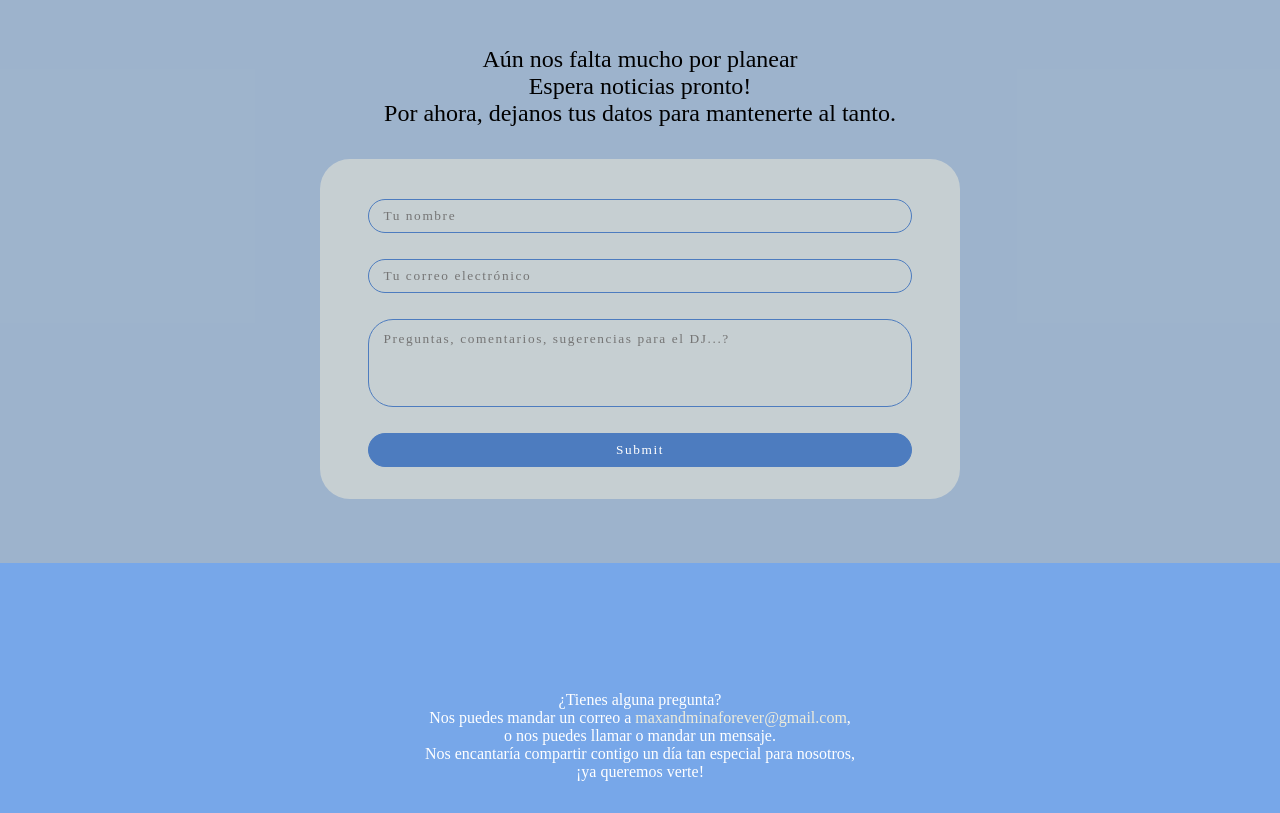
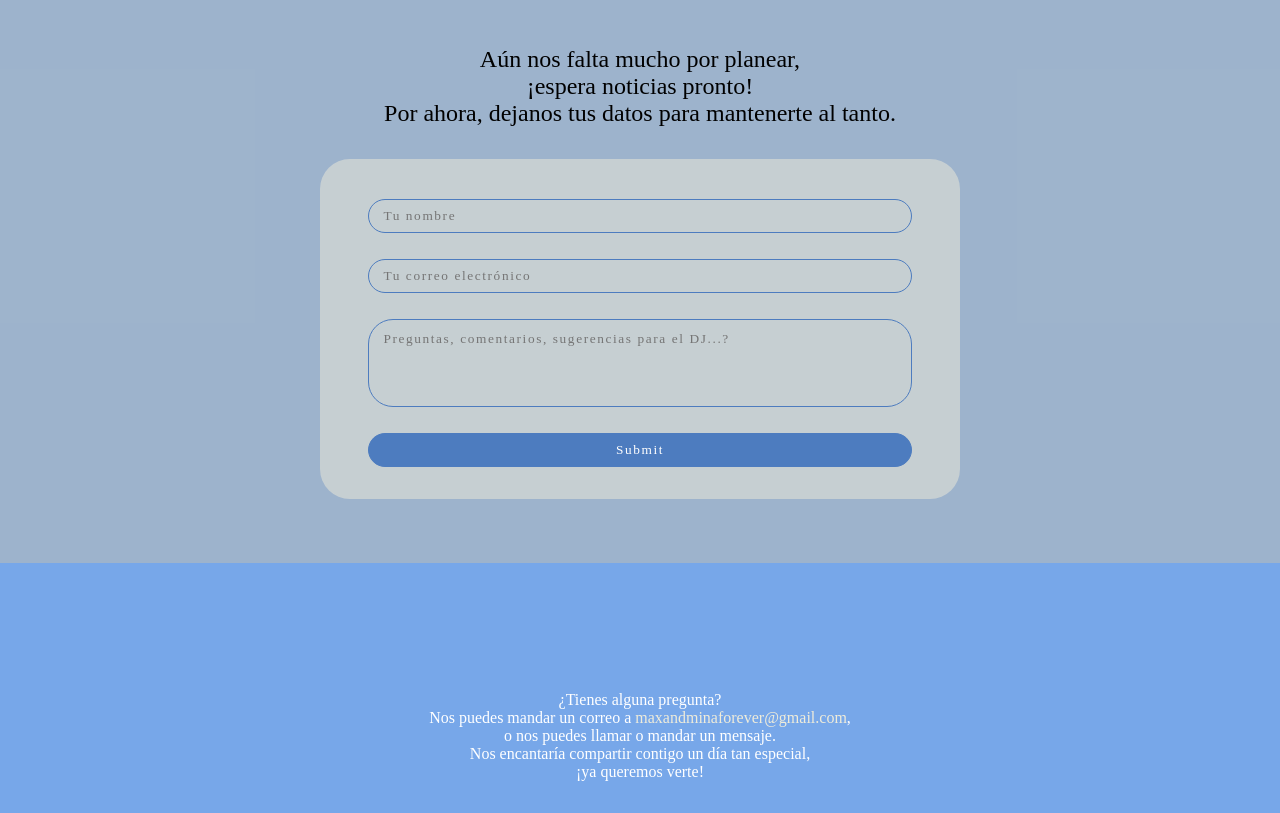
Before and after one commit to mm-wed/mm-wed, a plain HTML site: page index/es.html in a window 1280 px wide. Shown: the part 1202-2015 px from the top of the page. Drawn offline with Linux system fonts and the light colour scheme; a script that the page names is missing; a web font is replaced by a local one.

Commit message:
Update es.html

```diff
--- a/index/es.html
+++ b/index/es.html
@@ -95,7 +95,7 @@
 
     <section class="form">
         <div class="text">
-            <p>Aún nos falta mucho por planear <br>Espera noticias pronto! </p>
+            <p>Aún nos falta mucho por planear, <br>¡espera noticias pronto! </p>
             <p>Por ahora, dejanos tus datos para mantenerte al tanto.</p>
         </div>
         <form name="submit-to-google-sheet">
@@ -113,7 +113,7 @@
     </section>
 
     <footer>
-        <p>¿Tienes alguna pregunta?  <br> Nos puedes mandar un correo a  <a href="mailto:maxandminaforever.com" target="_blank">maxandminaforever@gmail.com</a>, <br>o nos puedes llamar o mandar un mensaje. <br>Nos encantaría compartir contigo un día tan especial para nosotros, <br>¡ya queremos verte!</p>
+        <p>¿Tienes alguna pregunta?  <br> Nos puedes mandar un correo a  <a href="mailto:maxandminaforever.com" target="_blank">maxandminaforever@gmail.com</a>, <br>o nos puedes llamar o mandar un mensaje. <br>Nos encantaría compartir contigo un día tan especial, <br>¡ya queremos verte!</p>
     </footer>
 
     <script src="/scripts/header.js"></script>
```
